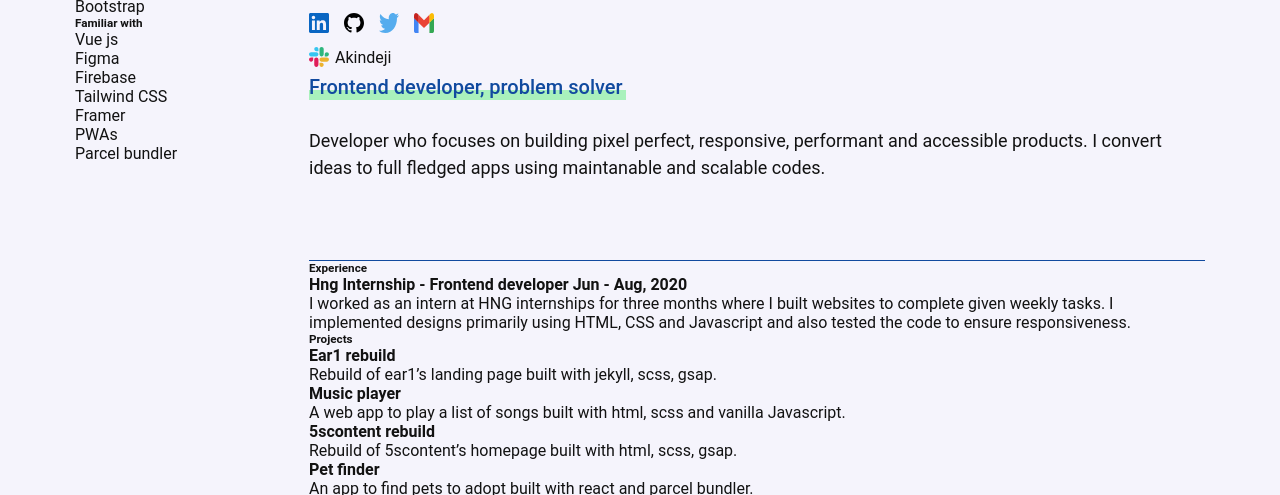
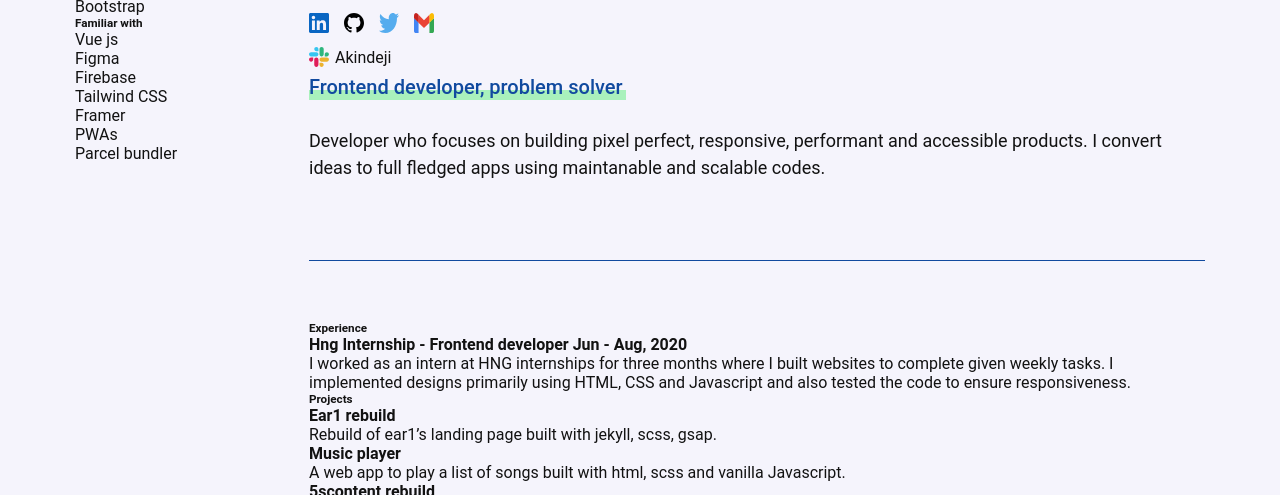
Before and after one commit to Sharpmind015/Resum-HNGI8-Task, a plain HTML site: page index.html in a window 1280 px wide. Shown: the part 307-802 px from the top of the page. Drawn offline with Linux system fonts and the light colour scheme.

Commit message:
experience section layout

```diff
--- a/style.css
+++ b/style.css
@@ -61,6 +61,9 @@ li {
   width: 100%;
   height: 1px;
   background-color: var(--primary-color);
+}
+.l-experience {
+  padding-top: 6rem;
 }
 
 /****************
```
